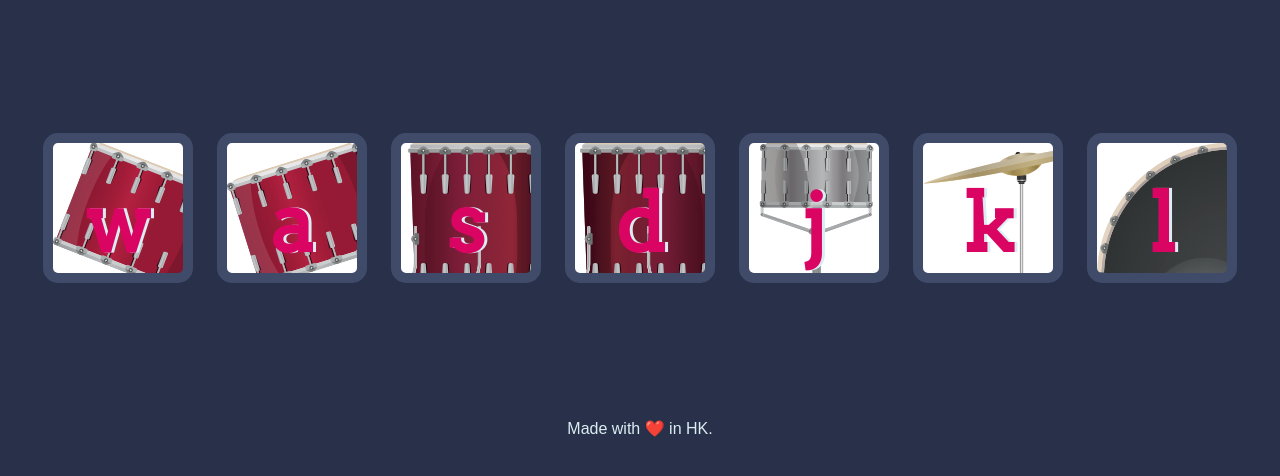
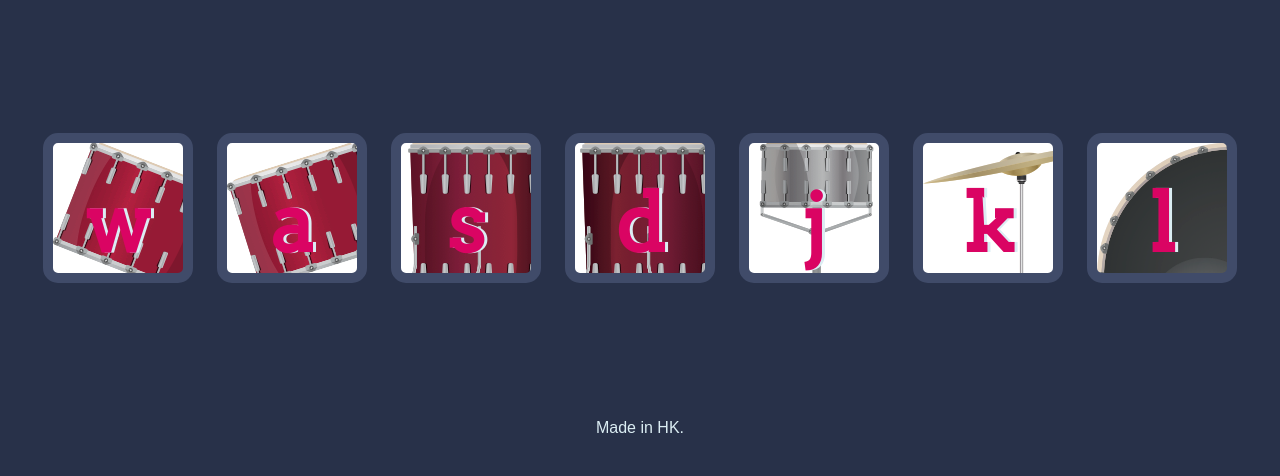
Before and after one commit to PaulWong1018/WebDrum, a plain HTML site: page index.html in a window 1280 px wide. Shown: the part 156-632 px from the top of the page. Drawn offline with Linux system fonts and the light colour scheme.

Commit message:
Update index.html

```diff
--- a/index.html
+++ b/index.html
@@ -24,5 +24,5 @@
 
     <script src="index.js"></script>
   </body>
-  <footer>Made with ❤️ in HK.</footer>
+  <footer>Made in HK.</footer>
 </html>
```
